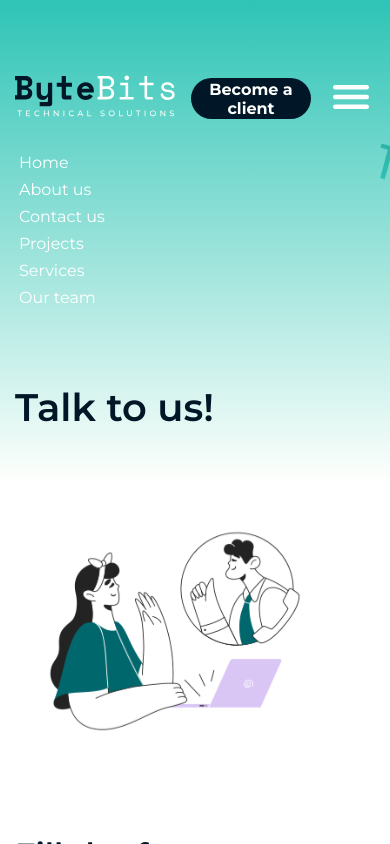
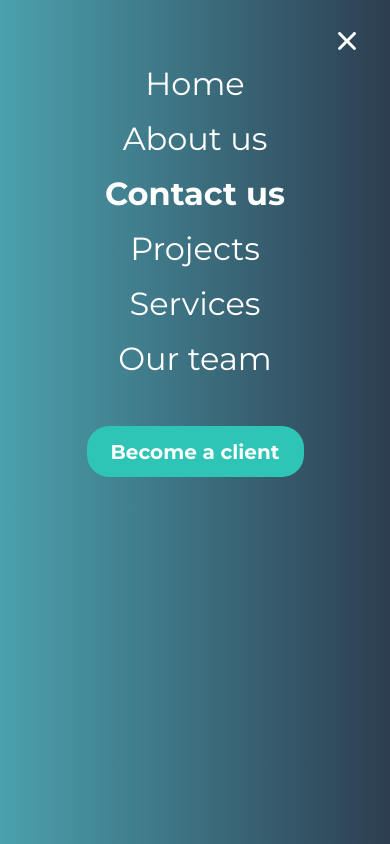
Before and after one commit to mostafamt/ByteBits, a Next.js app: page /contact in a window 390 px wide. Both pictures are taken after a click on the button 351 px from the left and 98 px from the top of the page. Shown: the top 844 px of the page. Built offline with nearby package versions, Linux system fonts and the light colour scheme.

Commit message:
add drawer

```diff
--- /dev/null
+++ b/src/components/Drawer/Drawer.tsx
@@ -0,0 +1,31 @@
+import React from "react";
+import { IoIosClose } from "react-icons/io";
+
+import styles from "./drawer.module.scss";
+
+type Props = {
+  show: boolean;
+  toggle: () => void;
+  getRoutes: (withButton: boolean) => React.JSX.Element[];
+};
+
+const Drawer = (props: Props) => {
+  const { show, toggle, getRoutes } = props;
+
+  return (
+    <div
+      className={styles.drawer}
+      style={{
+        transform: `translate(${show ? "0" : "100%"}, 0)`,
+        display: show ? "block" : "none",
+      }}
+    >
+      <button onClick={toggle}>
+        <IoIosClose />
+      </button>
+      <div className={styles.list}>{getRoutes(true)}</div>
+    </div>
+  );
+};
+
+export default Drawer;
--- /dev/null
+++ b/src/components/Drawer/drawer.module.scss
@@ -0,0 +1,78 @@
+.drawer {
+  position: absolute;
+  top: 0;
+  left: 0;
+  width: 100vw;
+  height: 100vh;
+  transition: all 1s;
+  overflow: hidden;
+
+  background: #2c3e50;
+  background: -webkit-linear-gradient(to right, #4ca1af, #2c3e50); /* Chrome 10-25, Safari 5.1-6 */
+  background: linear-gradient(to right, #4ca1af, #2c3e50);
+
+  & > button {
+    position: absolute;
+    top: 2%;
+    right: 5%;
+    border: 0;
+    outline: 0;
+    background-color: transparent;
+
+    & > svg {
+      width: 3rem;
+      height: 3rem;
+      color: #fff;
+    }
+  }
+
+  & .list {
+    list-style: none;
+    font-size: 2rem;
+    text-align: center;
+    margin: 4rem 0 0;
+    display: flex;
+    flex-direction: column;
+    gap: 1rem;
+
+    & > li {
+      //   padding: 1rem;
+
+      &:active {
+        background-color: red;
+      }
+
+      & > a {
+        color: #fff;
+      }
+
+      &:hover {
+        background-color: #fff;
+
+        & > a {
+          color: $primary;
+        }
+      }
+
+      & > button {
+        margin-top: 2rem;
+        width: 13.5625rem;
+        height: 3.1875rem;
+        background-color: $primary;
+        color: $light;
+        font-size: 1.25rem;
+
+        font-weight: bold;
+        border-radius: 22px;
+        border-color: transparent;
+
+        &.light {
+          background-color: $dark;
+        }
+        &.dark {
+          background-color: $primary;
+        }
+      }
+    }
+  }
+}
--- a/src/components/Form/form.module.scss
+++ b/src/components/Form/form.module.scss
@@ -46,6 +46,12 @@
   }
 }
 
+@include respond(desktop) {
+  .form {
+    width: 100%;
+  }
+}
+
 @media (max-width: 991.98px) {
   .form {
     & .submit {
--- a/src/components/Navbar/Navbar.tsx
+++ b/src/components/Navbar/Navbar.tsx
@@ -6,6 +6,7 @@ import { usePathname } from "next/navigation";
 
 import styles from "./navbar.module.scss";
 import Link from "next/link";
+import Drawer from "@/components/Drawer/Drawer";
 
 type Props = {
   theme: string | "";
@@ -17,14 +18,31 @@ const Navbar = (props: Props) => {
 
   const [show, setShow] = React.useState(false);
 
-  const getRoutes = () => {
-    return routes.map(route => (
+  const getRoutes = (withButton = false) => {
+    let newRoutes = [];
+
+    newRoutes = routes.map(route => (
       <li key={route.href}>
         <a href={route.href} className={pathname === route.href ? styles.active : ""}>
           {route.label}
         </a>
       </li>
     ));
+
+    if (withButton) {
+      newRoutes = [
+        ...newRoutes,
+        <li>
+          <button>Become a client</button>
+        </li>,
+      ];
+    }
+
+    return newRoutes;
+  };
+
+  const onClickDrawer = () => {
+    setShow(prevState => !prevState);
   };
 
   return (
@@ -41,11 +59,12 @@ const Navbar = (props: Props) => {
           </Link>
           <ul className={styles["main-menu"]}>{getRoutes()}</ul>
           <button className={`${styles.button} ${styles[`${theme}`]}`}>Become a client</button>
-          <button className={styles.hamburger} onClick={() => setShow(prevState => !prevState)}>
+          <button className={styles.hamburger} onClick={onClickDrawer}>
             <IoMenu />
           </button>
         </div>
-        {show && <ul className={styles.menu}>{getRoutes()}</ul>}
+
+        <Drawer show={show} toggle={onClickDrawer} getRoutes={getRoutes} />
       </nav>
     </>
   );
--- a/src/components/Navbar/navbar.module.scss
+++ b/src/components/Navbar/navbar.module.scss
@@ -1,6 +1,6 @@
 .nav {
   z-index: 5;
-  & > div {
+  & > div:first-child {
     display: flex;
     align-items: center;
     justify-content: space-between;
@@ -82,11 +82,16 @@
       }
     }
   }
+
+  & .active {
+    // background-color: red;
+    font-weight: 700;
+  }
 }
 
 @media (max-width: 1400px) {
   .nav {
-    & > div {
+    & > div:first-child {
       & img {
         width: 14rem;
       }
@@ -108,7 +113,7 @@
 
 @media (max-width: 1200px) {
   .nav {
-    & > div {
+    & > div:first-child {
       & img {
         width: 10rem;
       }
@@ -124,7 +129,7 @@
 
 @media (max-width: 992px) {
   .nav {
-    & > div {
+    & > div:first-child {
       gap: 1rem;
       & > a {
         flex: 1 1 auto;
@@ -134,6 +139,10 @@
         display: none;
       }
 
+      & .button {
+        display: none;
+      }
+
       & .hamburger {
         display: block;
       }
--- a/src/components/Talk/Talk.tsx
+++ b/src/components/Talk/Talk.tsx
@@ -3,6 +3,7 @@ import React from "react";
 import styles from "./talk.module.scss";
 import Image from "next/image";
 import Form from "../Form/Form";
+import Line1 from "@/components/svgs/Line1/Line1";
 
 type Props = {};
 
@@ -13,6 +14,7 @@ const Talk = (props: Props) => {
         <div>
           <p className={styles.talk_header}>Talk to us!</p>
           <Image className={styles.img} src="/talk.svg" alt="talk" width={400} height={400} />
+          <Line1 />
           <div>
             <p className={styles.title}>
               Fill the form
--- a/src/components/Talk/talk.module.scss
+++ b/src/components/Talk/talk.module.scss
@@ -49,7 +49,7 @@
   }
 }
 
-@media (max-width: 1200px) {
+@include respond(desktop) {
   .talk {
     flex-direction: column;
     align-items: center;
--- /dev/null
+++ b/src/components/svgs/Line1/line1.module.scss
@@ -0,0 +1,42 @@
+.line-1 {
+  position: absolute;
+  top: 38%;
+  left: 16%;
+  //   transform: translate(0, 40%);
+}
+
+@include respond(large-desktop) {
+  .line-1 {
+    top: 41%;
+    left: 19%;
+    & > svg {
+      width: 200px;
+    }
+  }
+}
+
+@include respond(desktop) {
+  .line-1 {
+    top: 22%;
+    left: 23%;
+    & > svg {
+      width: 200px;
+    }
+  }
+}
+
+@include respond(tab-land) {
+  .line-1 {
+    left: 30%;
+  }
+}
+
+@include respond(phone) {
+  .line-1 {
+    top: 21%;
+    left: 40%;
+    & > svg {
+      width: 200px;
+    }
+  }
+}
```
Also changed, not shown: src/components/svgs/Line1/Line1.tsx (added, +26 -0 lines).
